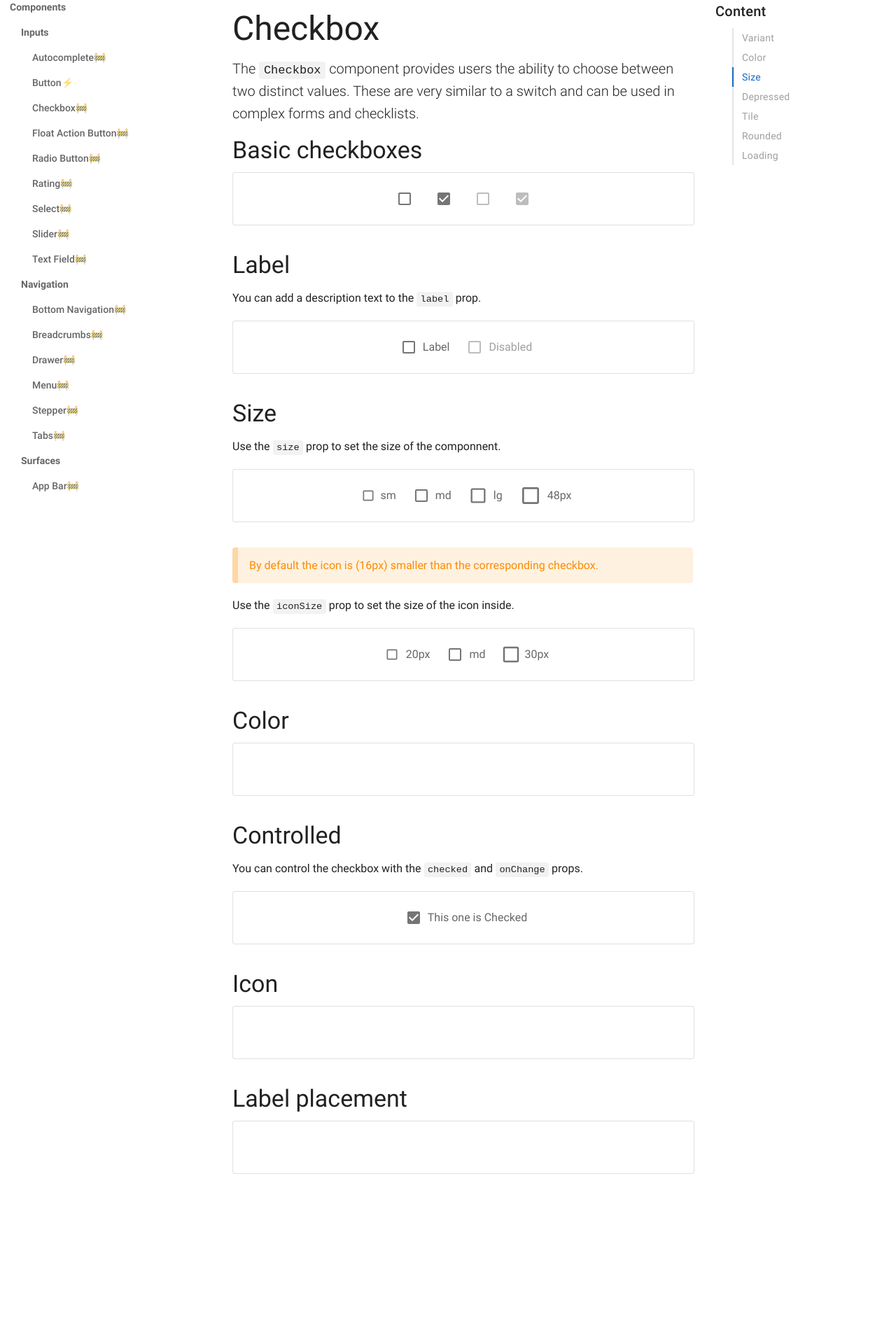
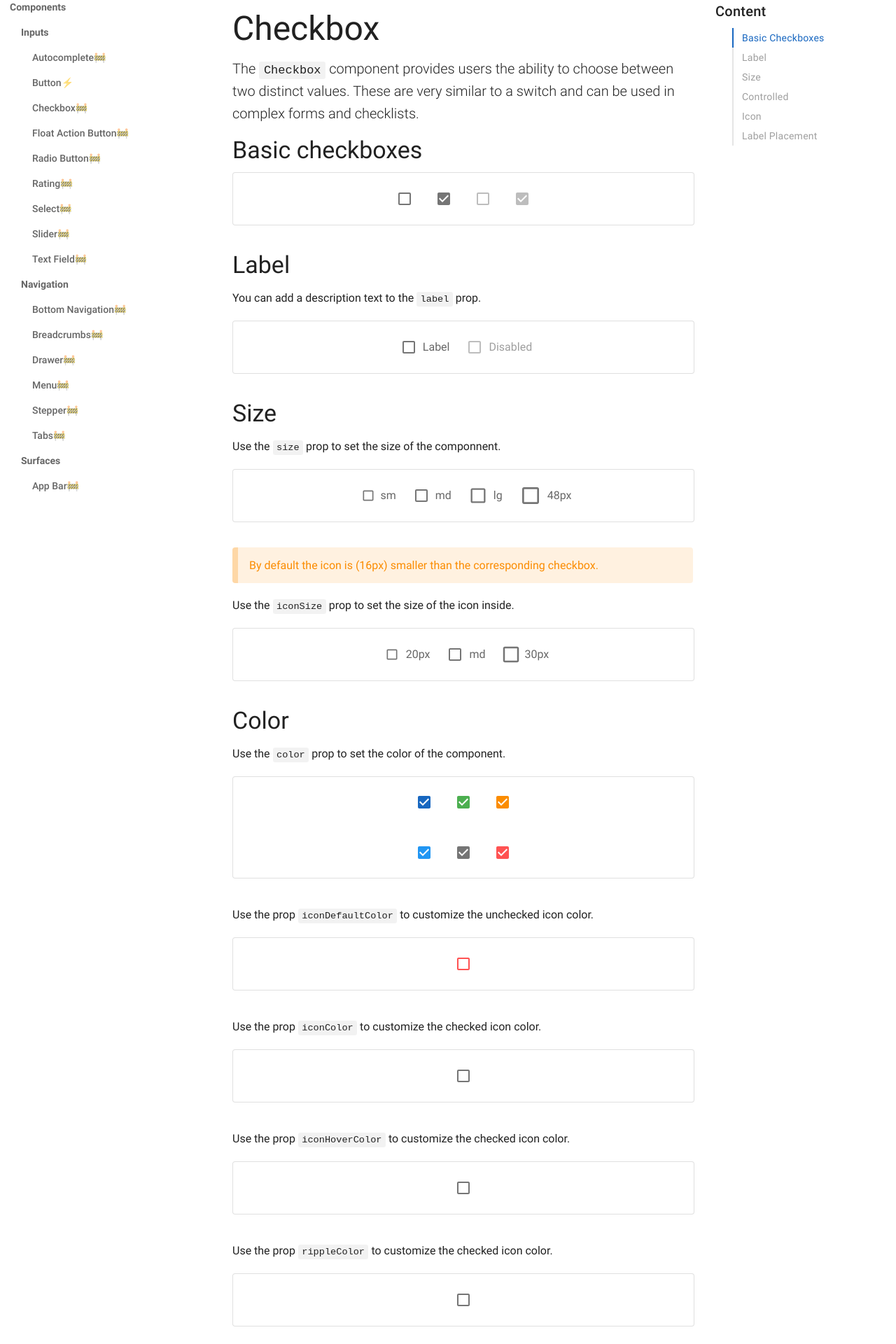
Before and after one commit to KyLoc20/Ruetify-UI, a Next.js app: page /components/checkbox in a window 1280 px wide. Shown: the part 80-2000 px from the top of the page at 70% size. Before the commit the page ends 1825 px from the top, so only its background shows below. Built offline with nearby package versions, Linux system fonts and the light colour scheme.

Commit message:
[Checkbox] color

```diff
--- a/pages/components/checkbox/index.jsx
+++ b/pages/components/checkbox/index.jsx
@@ -71,7 +71,58 @@ export default function CheckboxPage() {
         <Typography type="h2" id="ac-color">
           Color
         </Typography>
-        <GroupBox></GroupBox>
+        <Typography type="p">
+          Use the <code>color</code> prop to set the color of the component.
+        </Typography>
+        <GroupBox block>
+          <GroupRow>
+            <Checkbox color="primary" checked></Checkbox>
+            <Checkbox color="success" checked></Checkbox>
+            <Checkbox color="warning" checked></Checkbox>
+          </GroupRow>
+          <GroupRow>
+            <Checkbox color="info" checked></Checkbox>
+            <Checkbox color="default" checked></Checkbox>
+            <Checkbox color="error" checked></Checkbox>
+          </GroupRow>
+        </GroupBox>
+        <Typography type="p">
+          Use the prop <code>iconDefaultColor</code> to customize the unchecked
+          icon color.
+        </Typography>
+        <GroupBox>
+          <Checkbox
+            color="info"
+            iconDefaultColor={"rgba(255, 82, 82, 1)"}
+          ></Checkbox>
+        </GroupBox>
+        <Typography type="p">
+          Use the prop <code>iconColor</code> to customize the checked icon
+          color.
+        </Typography>
+        <GroupBox>
+          <Checkbox color="info" iconColor={"rgba(255, 82, 82, 1)"}></Checkbox>
+        </GroupBox>
+        <Typography type="p">
+          Use the prop <code>iconHoverColor</code> to customize the checked icon
+          color.
+        </Typography>
+        <GroupBox>
+          <Checkbox
+            color="info"
+            iconHoverColor={"rgba(255, 82, 82, 0.3)"}
+          ></Checkbox>
+        </GroupBox>
+        <Typography type="p">
+          Use the prop <code>rippleColor</code> to customize the checked icon
+          color.
+        </Typography>
+        <GroupBox>
+          <Checkbox
+            color="info"
+            rippleColor={"rgba(255, 82, 82, 0.3)"}
+          ></Checkbox>
+        </GroupBox>
 
         <Typography type="h2" id="ac-controlled">
           Controlled
--- a/src/context.js
+++ b/src/context.js
@@ -15,13 +15,12 @@ const ButtonPageContent = {
 const CheckboxPageContent = {
     routePath: "components/checkbox",
     anchors: [
-        { anchor: "ac-variant", text: "Variant" },
-        { anchor: "ac-color", text: "Color" },
+        { anchor: "ac-basic-checkboxes", text: "Basic checkboxes" },
+        { anchor: "ac-label", text: "Label" },
         { anchor: "ac-size", text: "Size" },
-        { anchor: "ac-depressed", text: "Depressed" },
-        { anchor: "ac-tile", text: "Tile" },
-        { anchor: "ac-rounded", text: "Rounded" },
-        { anchor: "ac-loading", text: "Loading" },
+        { anchor: "ac-controlled", text: "Controlled" },
+        { anchor: "ac-icon", text: "Icon" },
+        { anchor: "ac-label-placement", text: "Label placement" },
     ],
 };
 export { PageContentNavigationContext, ButtonPageContent, CheckboxPageContent }
```
